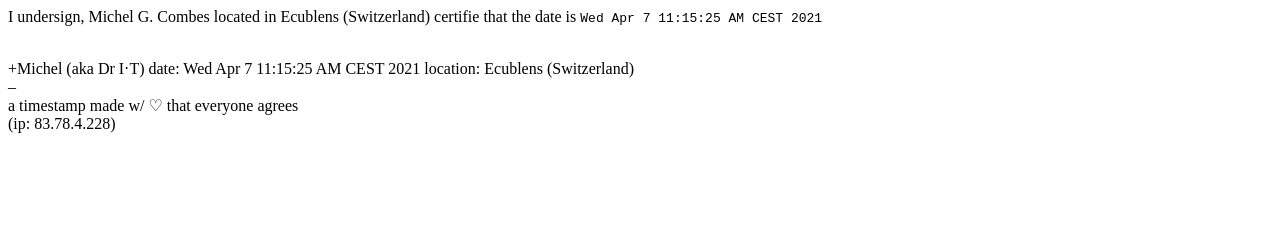
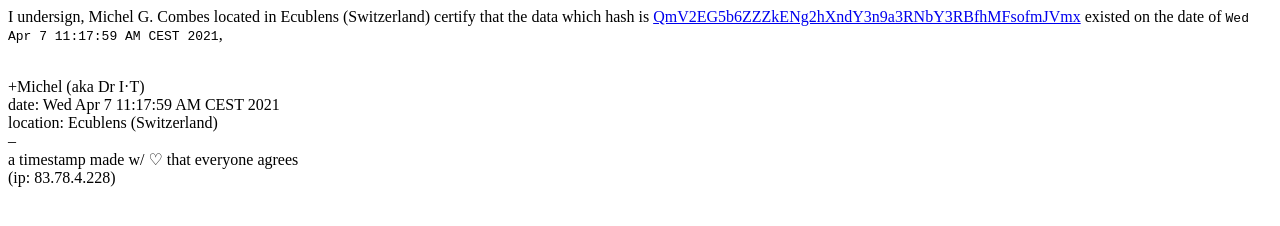
Before and after one commit to holoSphereOS/timestamp, a plain HTML site: page timestamp.htm in a window 1280 px wide. Drawn offline with Linux system fonts and the light colour scheme.

Commit message:
stamped at 04/07/21 on 11:18:17 by Darcy L. Zunino (vv0.0.5.7)

```diff
--- a/timestamp.htm
+++ b/timestamp.htm
@@ -1,2 +1,3 @@
-<p>I undersign, Michel G. Combes located in Ecublens (Switzerland) certifie that the date is <code>Wed Apr 7 11:15:25 AM CEST 2021</code></p>
-<p><br>+Michel (aka Dr I·T) date: Wed Apr 7 11:15:25 AM CEST 2021 location: Ecublens (Switzerland) <br>– <br> a timestamp made w/ ♡ that everyone agrees <br>(ip: 83.78.4.228)</p>
+<meta charset="utf8">
+<p>I undersign, Michel G. Combes located in Ecublens (Switzerland) certify that the data which hash is <a href="https://gateway.ipfs.io/ipfs/QmV2EG5b6ZZZkENg2hXndY3n9a3RNbY3RBfhMFsofmJVmx">QmV2EG5b6ZZZkENg2hXndY3n9a3RNbY3RBfhMFsofmJVmx</a> existed on the date of <code>Wed Apr 7 11:17:59 AM CEST 2021</code>,</p>
+<p><br>+Michel (aka Dr I·T) <br>date: Wed Apr 7 11:17:59 AM CEST 2021 <br>location: Ecublens (Switzerland) <br>–  <br>a timestamp made w/ ♡ that everyone agrees <br>(ip: 83.78.4.228)</p>
```
Also changed, not shown: info-refs.txt, 8 other files.
